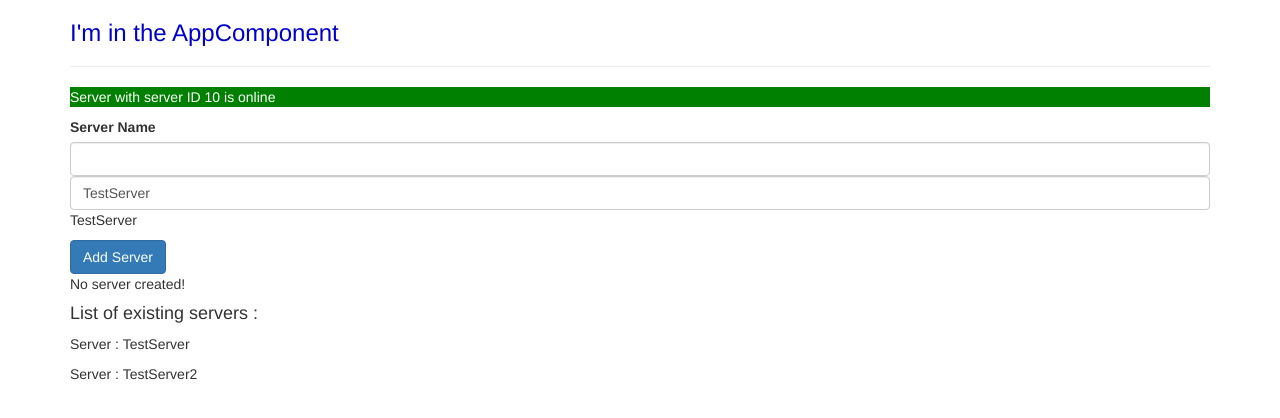
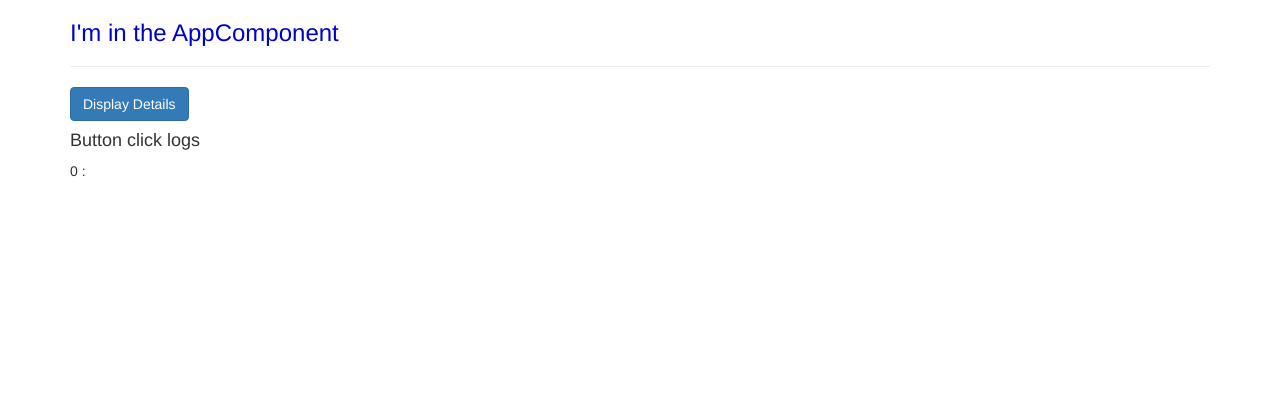
Before and after one commit to boudourm/hello-angular, an Angular app: page / in a window 1280 px wide. Shown: the top 418 px of the page. Built offline with nearby package versions, Linux system fonts and the light colour scheme.

Commit message:
Assignement 3

```diff
--- a/src/app/app.component.html
+++ b/src/app/app.component.html
@@ -3,8 +3,9 @@
     <div class="col-xs-12">
       <h3>I'm in the AppComponent</h3>
       <hr>
+      <app-details></app-details>
+      <!--
       <app-server></app-server>
-      <!--
       <div app-server> <div>
       <div class="app-server"> <div>
       -->
--- a/src/app/app.module.ts
+++ b/src/app/app.module.ts
@@ -4,11 +4,13 @@ import { BrowserModule } from '@angular/platform-browser';
 import { AppComponent } from './app.component';
 import {ServerComponent} from "./server/server.component";
 import {FormsModule} from "@angular/forms";
+import { DetailsComponent } from './details/details.component';
 
 @NgModule({
   declarations: [
     AppComponent,
-    ServerComponent
+    ServerComponent,
+    DetailsComponent
   ],
   imports: [
     BrowserModule,
--- /dev/null
+++ b/src/app/details/details.component.css
@@ -0,0 +1,3 @@
+.aboveFifth {
+  color: white;
+}
--- /dev/null
+++ b/src/app/details/details.component.html
@@ -0,0 +1,6 @@
+<button class="btn btn-primary" (click)="toggleDetailsDisplay()">Display Details</button>
+<p *ngIf="displayedDetails">The content is displayed.</p>
+<h4>Button click logs</h4>
+<p *ngFor="let log of buttonClicks; let i=index"
+   [ngStyle]="{backgroundColor: getColor(i)}"
+   [ngClass]="{aboveFifth: i>=5}">{{i}} : {{log}}</p>
--- /dev/null
+++ b/src/app/details/details.component.ts
@@ -0,0 +1,28 @@
+import { Component, OnInit } from '@angular/core';
+
+@Component({
+  selector: 'app-details',
+  templateUrl: './details.component.html',
+  styleUrls: ['./details.component.css']
+})
+export class DetailsComponent implements OnInit {
+  displayedDetails = false;
+  buttonClicks: string[] = [''];
+
+  constructor() { }
+
+  ngOnInit(): void {
+  }
+
+  toggleDetailsDisplay() {
+    this.displayedDetails = !this.displayedDetails;
+    this.buttonClicks.push('Button click at : '+new Date()+
+      ', displayedDetails : '+!this.displayedDetails+'=>'+this.displayedDetails);
+  }
+
+  getColor(index: number) {
+    if(index>=5) return 'blue';
+    return 'white';
+  }
+
+}
```
Also changed, not shown: 1 other file (tests, documents, lock files or other folders).
